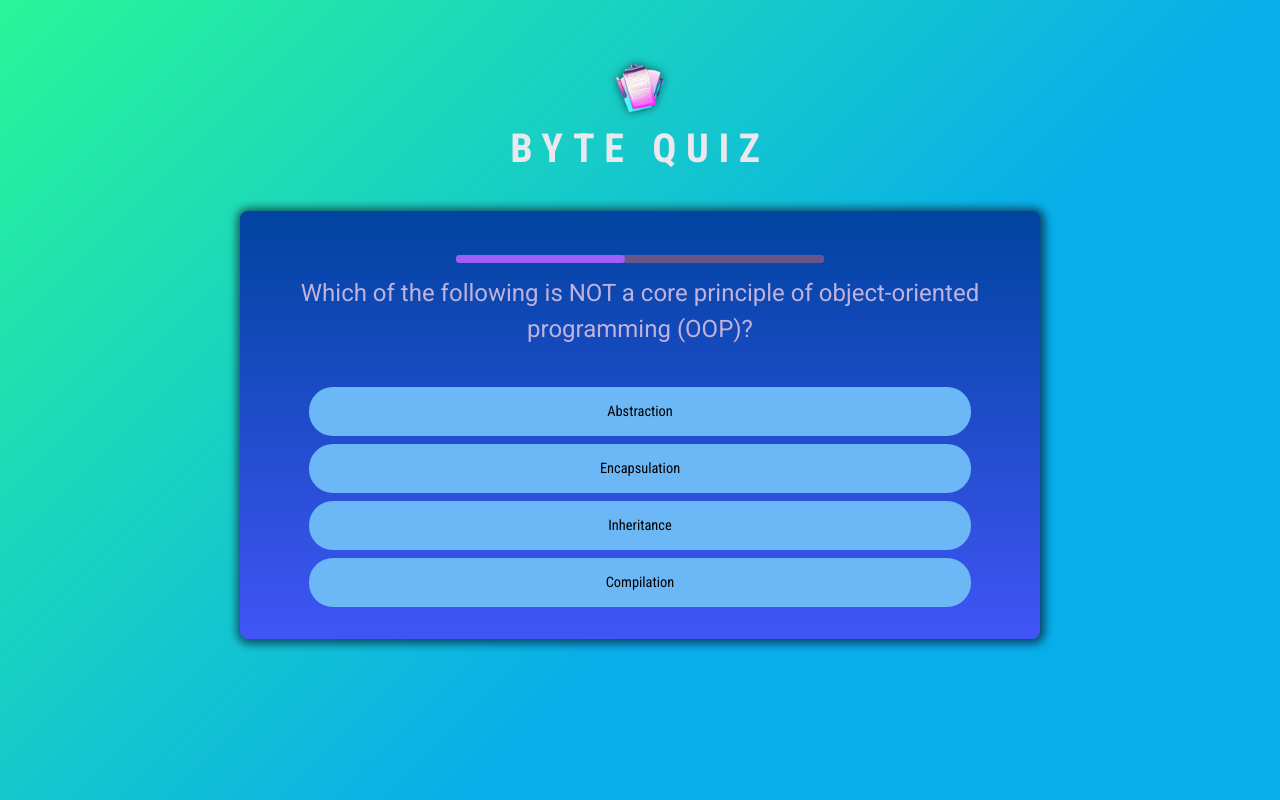
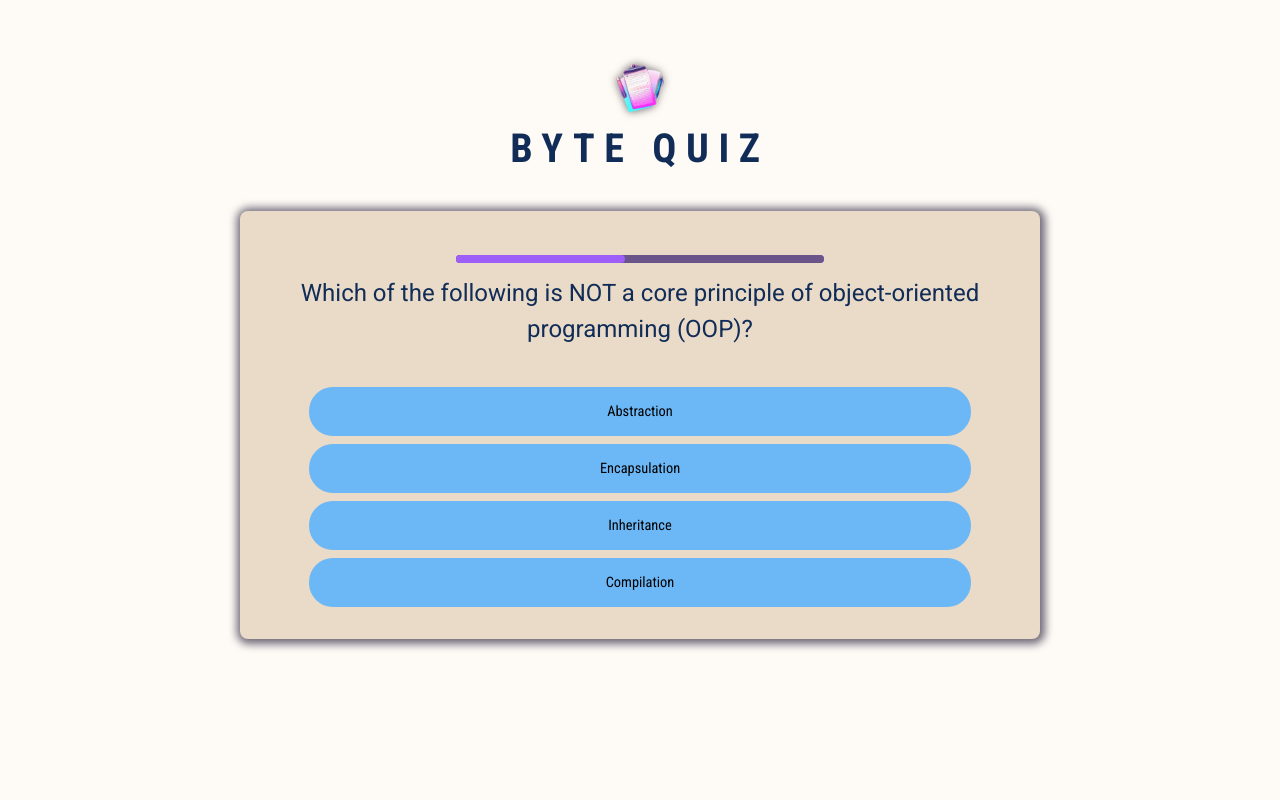
Before and after one commit to Divyam2203/Byte-Quiz, a React (Vite) app: page / in a window 1280 px wide. Built offline with nearby package versions, Linux system fonts and the light colour scheme.

Commit message:
added styling

```diff
--- a/src/index.css
+++ b/src/index.css
@@ -23,8 +23,8 @@ body {
   margin: 0;
   padding: 2rem;
   /* background: linear-gradient(180deg, #22182f 0%, #2c2437 100%); */
-  background-color: #08aeea;
-  background-image: linear-gradient(315deg, #08aeea 39%, #2af598 100%);
+  background-color: #FEFAF6 ;
+
 
   background-attachment: fixed;
   background-size: cover;
@@ -43,6 +43,7 @@ header img {
 }
 
 header h1 {
+  color: #102C57;
   font-family: "Roboto Condensed", sans-serif;
   font-weight: bold;
   font-size: 2.5rem;
@@ -80,8 +81,8 @@ header h1 {
   max-width: 50rem;
   margin: auto;
   padding: 2rem;
-  background-color: #0044a0;
-  background-image: linear-gradient(180deg, #0044a0 0%, #4055f5 100%);
+  background-color: #EADBC8;
+  /* background-image: linear-gradient(180deg, #0044a0 0%, #4055f5 100%); */
   border-radius: 8px;
   /* box-shadow: 1px 1px 4px 1px rgba(0, 0, 0, 0.6); */
   box-shadow: 1px 1px 8px 4px rgba(12, 5, 32, 0.6);
@@ -131,7 +132,7 @@ header h1 {
   font-size: 1.5rem;
   font-weight: normal;
   margin: 0.5rem 0 2.5rem 0;
-  color: #c1b2dd;
+  color: #102C57;
 }
 
 #answers {
@@ -212,7 +213,6 @@ header h1 {
   margin: 2rem auto;
   padding: 2rem;
   background-color:  #4055f5;
-  /* background-image: linear-gradient(0deg, #0044a0 10%, 0%);color: #191321; */
   border-radius: 8px;
   box-shadow: 1px 1px 8px 1px rgba(0, 0, 0, 0.6);
   animation: slide-in-from-bottom 0.7s ease-out;
```
